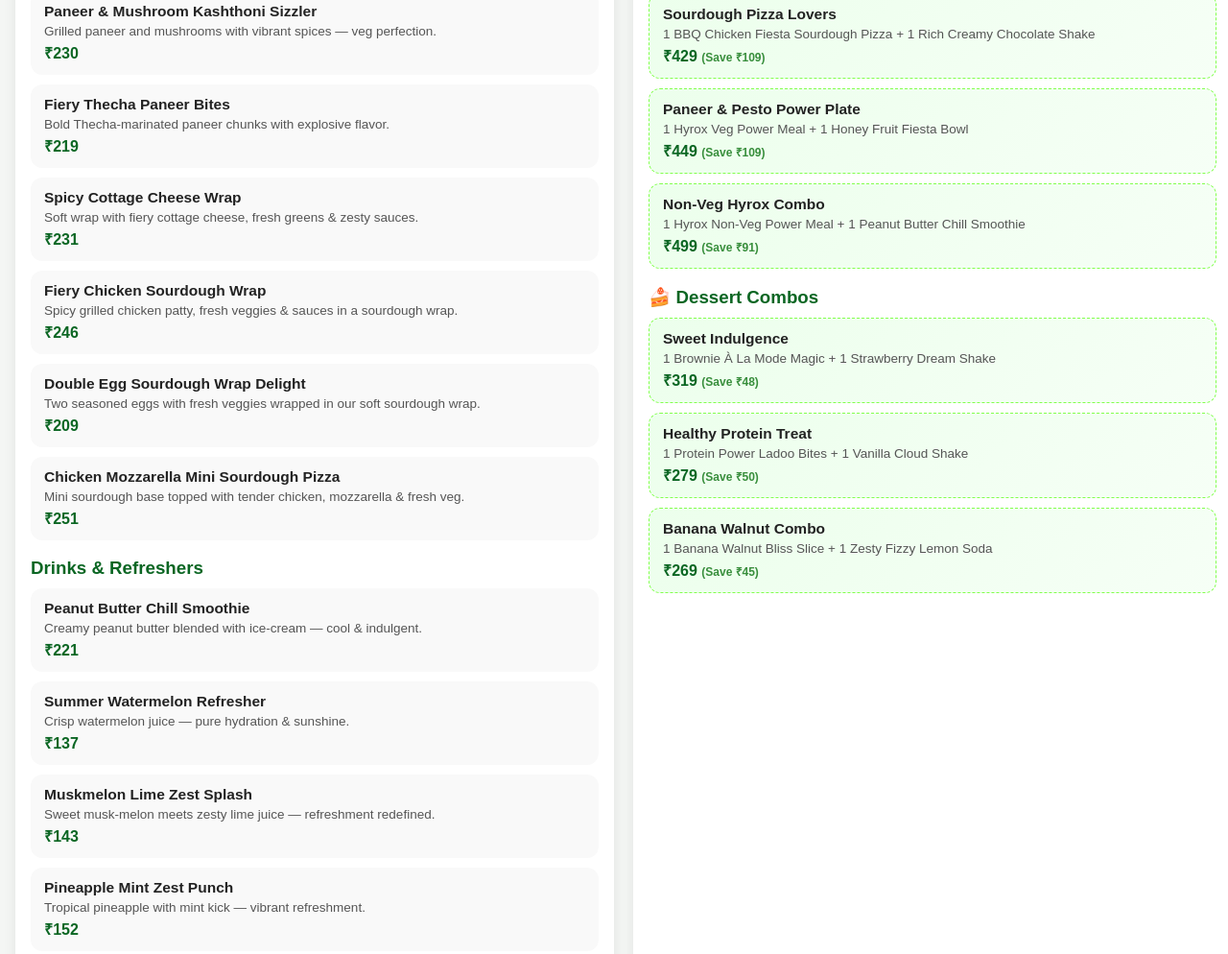
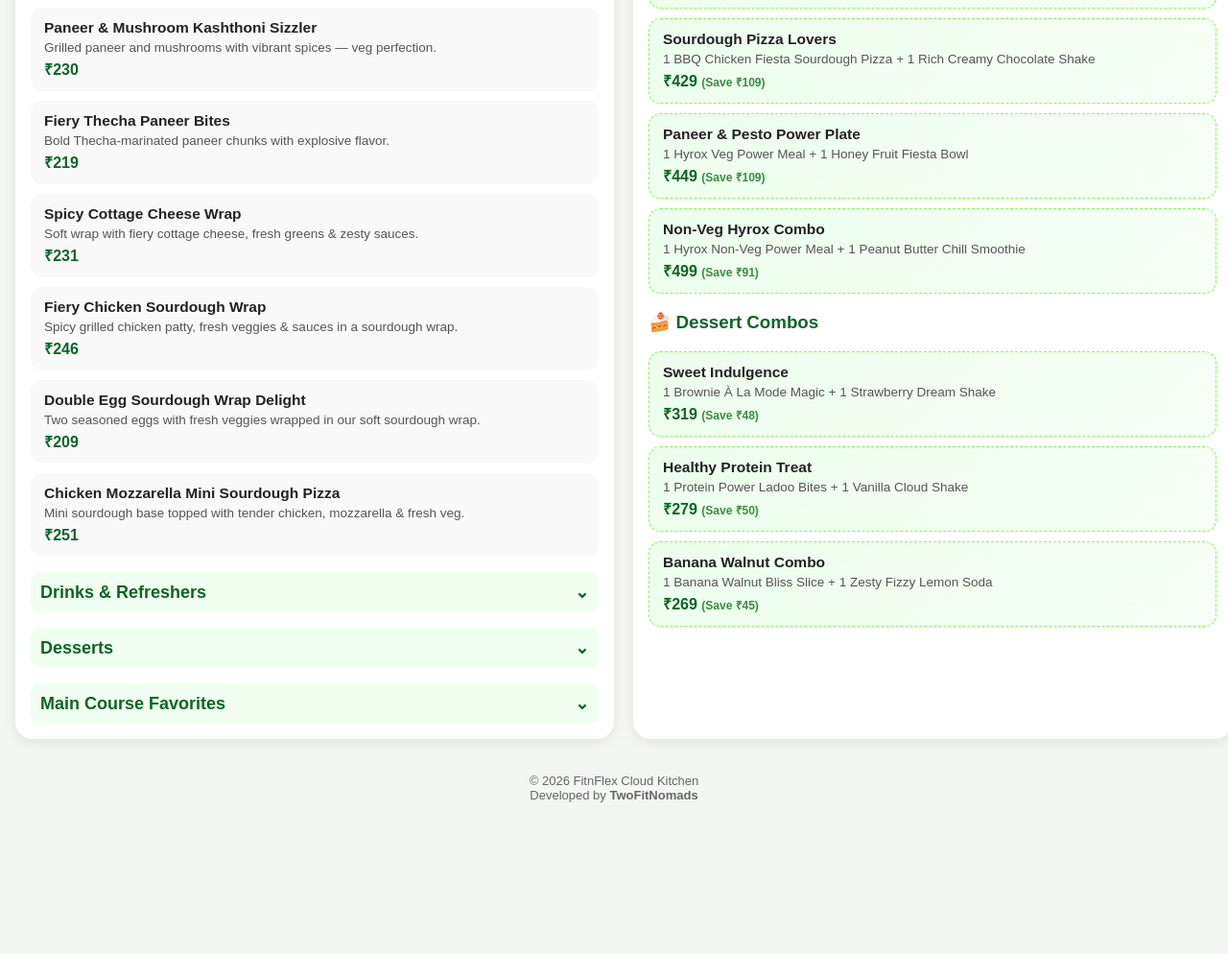
Before and after one commit to nupurbora10/fitnflex-menu, a plain HTML site: page index.html in a window 1280 px wide. Shown: the part 1203-2197 px from the top of the page at 96% size. After the commit the page ends 2059 px from the top, so only its background shows below. Drawn offline with Linux system fonts and the light colour scheme.

Commit message:
updated file

```diff
--- a/index.html
+++ b/index.html
@@ -9,21 +9,20 @@ body{margin:0;font-family:Arial,sans-serif;background:#f4f6f4;color:#222}
 .header{background:linear-gradient(135deg,#83FF4E,#0B6623);color:#fff;text-align:center;padding:22px;font-size:26px;font-weight:bold}
 .tagline{text-align:center;font-size:14px;color:#555;padding:8px 18px 16px}
 .container{max-width:1400px;margin:auto;padding:16px}
-
-/* FORCE SIDE BY SIDE */
-.menu-grid{
-    display:grid;
-    grid-template-columns:50% 50%;
-    gap:20px;
-}
-@media(max-width:700px){
-    .menu-grid{grid-template-columns:1fr;}
-}
-
+.menu-grid{display:grid;grid-template-columns:50% 50%;gap:20px}
+@media(max-width:700px){.menu-grid{grid-template-columns:1fr}}
 .section{background:#fff;border-radius:18px;padding:16px;box-shadow:0 4px 14px rgba(0,0,0,0.08)}
 .section-title{color:#0B6623;font-size:22px;margin-bottom:14px;border-left:6px solid #83FF4E;padding-left:10px}
-.category{margin-top:18px}
-.category h3{color:#0B6623;margin-bottom:10px}
+
+/* Collapsible */
+.collapsible{margin-top:16px}
+.collapsible-header{display:flex;justify-content:space-between;align-items:center;cursor:pointer;padding:10px;background:#f0fff0;border-radius:10px}
+.collapsible-header span{font-size:18px;font-weight:bold;color:#0B6623}
+.toggle{font-size:20px;transition:0.3s}
+.collapsible-content{display:none;margin-top:10px}
+.collapsible.active .collapsible-content{display:block}
+.collapsible.active .toggle{transform:rotate(180deg)}
+
 .card{background:#f9f9f9;border-radius:12px;padding:12px 14px;margin-bottom:10px}
 .combo-card{background:linear-gradient(135deg,#ecffec,#f6fff6);border:1px dashed #83FF4E}
 .item-name{font-weight:bold;font-size:15.5px}
@@ -37,7 +36,13 @@ body{margin:0;font-family:Arial,sans-serif;background:#f4f6f4;color:#222}
 <div class="tagline">Clean • Protein-Packed • Wholesome Dining</div>
 <div class="container">
 <div class="menu-grid">
-<div class="section"><div class="section-title">🥗 Ala-carte Menu</div><div class="category"><h3>Starters & Bites</h3>
+<div class="section"><div class="section-title">🥗 Ala-carte Menu</div>
+        <div class="collapsible active">
+        <div class="collapsible-header" onclick="toggle(this)">
+            <span>Starters & Bites</span><span class="toggle">⌄</span>
+        </div>
+        <div class="collapsible-content">
+
         <div class="card">
             <div class="item-name">Golden Sourdough Omelette Bliss</div>
             <div class="item-desc">Fluffy, herb‑kissed omelette on crisp sourdough — breakfast joy in every bite.</div>
@@ -133,7 +138,13 @@ body{margin:0;font-family:Arial,sans-serif;background:#f4f6f4;color:#222}
             <div class="item-desc">Mini sourdough base topped with tender chicken, mozzarella & fresh veg.</div>
             <div class="price">₹251</div>
         </div>
-        </div><div class="category"><h3>Drinks & Refreshers</h3>
+        </div></div>
+        <div class="collapsible">
+        <div class="collapsible-header" onclick="toggle(this)">
+            <span>Drinks & Refreshers</span><span class="toggle">⌄</span>
+        </div>
+        <div class="collapsible-content">
+
         <div class="card">
             <div class="item-name">Peanut Butter Chill Smoothie</div>
             <div class="item-desc">Creamy peanut butter blended with ice‑cream — cool & indulgent.</div>
@@ -211,7 +222,13 @@ body{margin:0;font-family:Arial,sans-serif;background:#f4f6f4;color:#222}
             <div class="item-desc">Chilled coffee with milk and ice for your caffeine kick.</div>
             <div class="price">₹162</div>
         </div>
-        </div><div class="category"><h3>Desserts</h3>
+        </div></div>
+        <div class="collapsible">
+        <div class="collapsible-header" onclick="toggle(this)">
+            <span>Desserts</span><span class="toggle">⌄</span>
+        </div>
+        <div class="collapsible-content">
+
         <div class="card">
             <div class="item-name">Brownie À La Mode Magic</div>
             <div class="item-desc">Warm fudge brownie served with velvety ice‑cream scoop.</div>
@@ -229,7 +246,13 @@ body{margin:0;font-family:Arial,sans-serif;background:#f4f6f4;color:#222}
             <div class="item-desc">Healthy protein‑rich ladoo — guilt‑free energy.</div>
             <div class="price">₹152</div>
         </div>
-        </div><div class="category"><h3>Main Course Favorites</h3>
+        </div></div>
+        <div class="collapsible">
+        <div class="collapsible-header" onclick="toggle(this)">
+            <span>Main Course Favorites</span><span class="toggle">⌄</span>
+        </div>
+        <div class="collapsible-content">
+
         <div class="card">
             <div class="item-name">Creamy Veg Alfredo Penne</div>
             <div class="item-desc">Penne in rich creamy alfredo with fresh veggies.</div>
@@ -313,7 +336,7 @@ body{margin:0;font-family:Arial,sans-serif;background:#f4f6f4;color:#222}
             <div class="item-desc">Choice of BBQ / pesto / grilled chicken for peak performance.</div>
             <div class="price">₹294</div>
         </div>
-        </div></div><div class="section"><div class="section-title">🍳 Combos (Ala-carte)</div><div class="category"><h3>Breakfast Combos</h3>
+        </div></div></div><div class="section"><div class="section-title">🍳 Combos (Ala-carte)</div><div style="margin-top:18px"><h3 style="color:#0B6623">Breakfast Combos</h3>
         <div class="card combo-card">
             <div class="item-name">Sourdough Morning Boost</div>
             <div class="item-desc">1 Golden Sourdough Omelette Bliss + 1 Classic Lemonade Burst</div>
@@ -331,7 +354,7 @@ body{margin:0;font-family:Arial,sans-serif;background:#f4f6f4;color:#222}
             <div class="item-desc">1 Sunny Sourdough Eggs Classic + 1 Double Egg Sourdough Wrap Delight</div>
             <div class="price">₹369 <span style='font-size:12px;color:#388e3c'>(Save ₹49)</span></div>
         </div>
-        </div><div class="category"><h3>🥪 Wrap & Toast Combos</h3>
+        </div><div style="margin-top:18px"><h3 style="color:#0B6623">🥪 Wrap & Toast Combos</h3>
         <div class="card combo-card">
             <div class="item-name">Veggie Delight Combo</div>
             <div class="item-desc">1 Garden Sourdough Veg Delight + 1 Honey Fruit Fiesta Bowl</div>
@@ -355,7 +378,7 @@ body{margin:0;font-family:Arial,sans-serif;background:#f4f6f4;color:#222}
             <div class="item-desc">1 Fiery Chicken Sourdough Wrap + 1 Summer Watermelon Refresher</div>
             <div class="price">₹349 <span style='font-size:12px;color:#388e3c'>(Save ₹49)</span></div>
         </div>
-        </div><div class="category"><h3>🍕 Pizza & Pasta Combos</h3>
+        </div><div style="margin-top:18px"><h3 style="color:#0B6623">🍕 Pizza & Pasta Combos</h3>
         <div class="card combo-card">
             <div class="item-name">Veggie Sourdough Fiesta</div>
             <div class="item-desc">1 Mini Veg & Mozzarella Sourdough Pizza + 1 Muskmelon Lime Zest Splash</div>
@@ -385,7 +408,7 @@ body{margin:0;font-family:Arial,sans-serif;background:#f4f6f4;color:#222}
             <div class="item-desc">1 Hyrox Non-Veg Power Meal + 1 Peanut Butter Chill Smoothie</div>
             <div class="price">₹499 <span style='font-size:12px;color:#388e3c'>(Save ₹91)</span></div>
         </div>
-        </div><div class="category"><h3>🍰 Dessert Combos</h3>
+        </div><div style="margin-top:18px"><h3 style="color:#0B6623">🍰 Dessert Combos</h3>
         <div class="card combo-card">
             <div class="item-name">Sweet Indulgence</div>
             <div class="item-desc">1 Brownie À La Mode Magic + 1 Strawberry Dream Shake</div>
@@ -409,8 +432,11 @@ body{margin:0;font-family:Arial,sans-serif;background:#f4f6f4;color:#222}
 </div>
 <div class="footer">
 © <span id="year"></span> FitnFlex Cloud Kitchen<br>
-Stay Fit. Stay Fabulous 💚
+Developed by <strong>TwoFitNomads</strong>
 </div>
-<script>document.getElementById("year").innerText=new Date().getFullYear();</script>
+<script>
+document.getElementById("year").innerText=new Date().getFullYear();
+function toggle(el){el.parentElement.classList.toggle("active");}
+</script>
 </body>
 </html>
```
